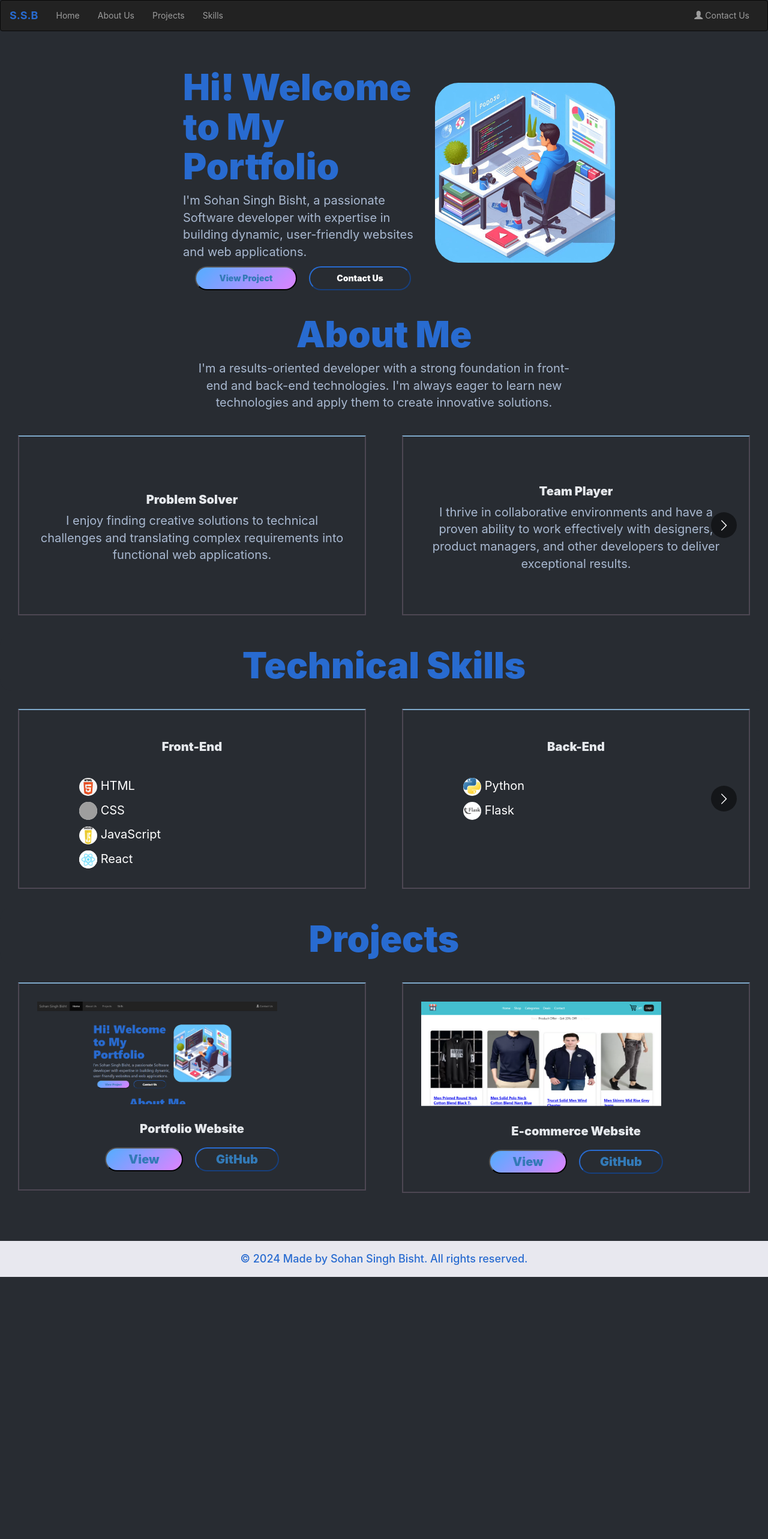
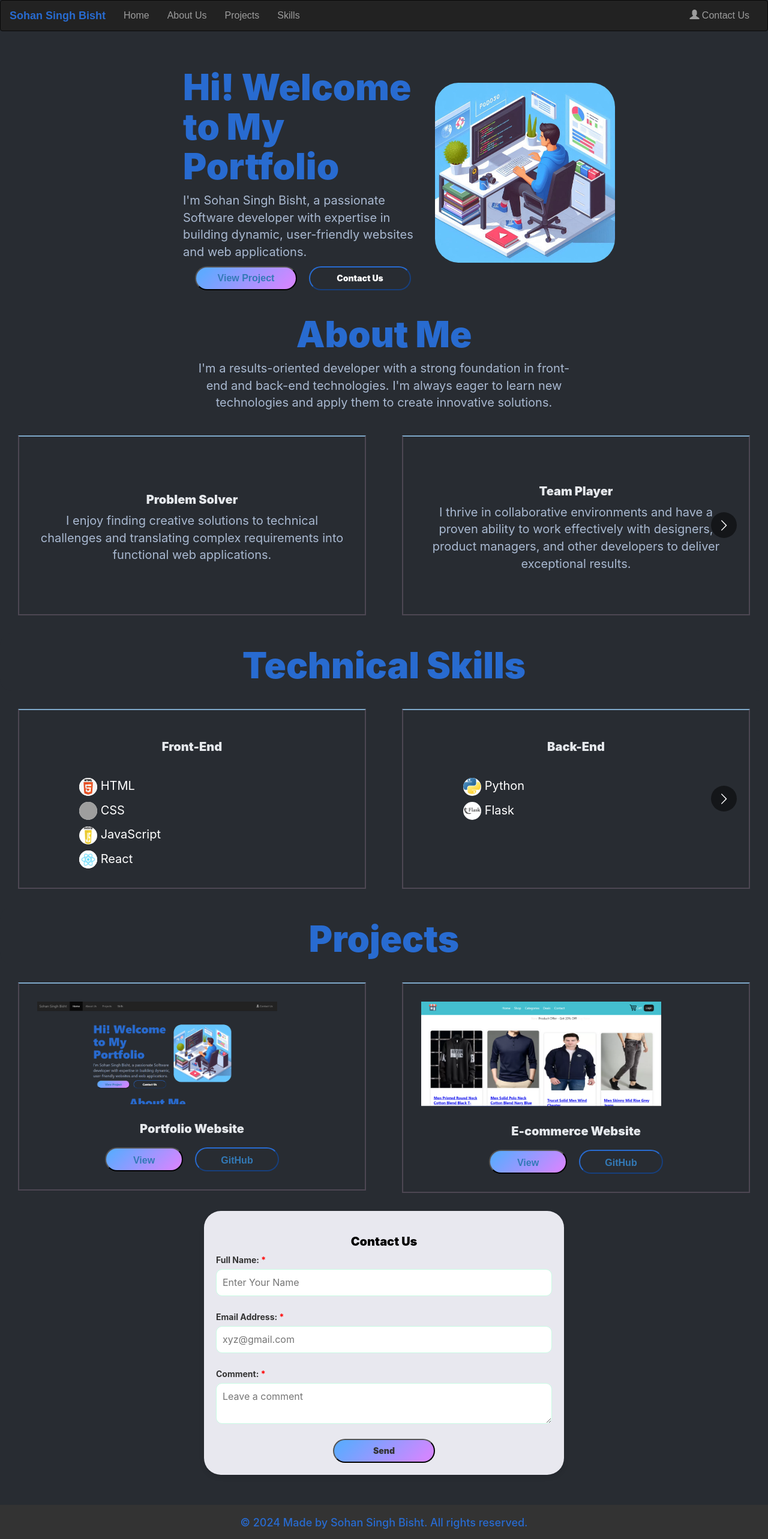
Before and after one commit to sohan418/portfolio_website, a React (Create React App) app: page / in a window 1280 px wide. Shown: the top 2566 px of the page at 60% size. Before the commit the page ends 2129 px from the top, so only its background shows below. Built offline with nearby package versions, Linux system fonts and the light colour scheme; grey boxes are pictures that could not be loaded.

Commit message:
changes in contract page

```diff
--- a/src/App.css
+++ b/src/App.css
@@ -8,6 +8,11 @@ body{
 }
 .main-container{
 margin-bottom: 50px;
+
+}
+a {
+  font-family: fantasy;
+  font-size: 16px;
 }
 .top-nav-container{
  display: flex;
--- a/src/App.js
+++ b/src/App.js
@@ -6,7 +6,6 @@ import Navbar from "./components/Navbar/Navbar";
 import Footer from "./parts/Footer/Footer";
 import { BrowserRouter as Router } from 'react-router-dom';
 import AppRoutes from "./route/AppRoutes";
-import Home from "./pages/Home/Home";
 
 function App() {
 
--- a/src/components/ContactUs/ContactUs.css
+++ b/src/components/ContactUs/ContactUs.css
@@ -24,6 +24,10 @@ form {
     display: flex;
     flex-direction: column;
 }
+.contract-main-container{
+    /* background-image: linear-gradient(to right, rgb(52, 52, 52) , rgb(36, 36, 21)); */
+    background-size: cover;
+}
 
 
 input, textarea {
--- a/src/components/ContactUs/ContactUs.js
+++ b/src/components/ContactUs/ContactUs.js
@@ -60,7 +60,7 @@ const ContactUs = () => {
     };
 
     return (
-        <div className="main-container">
+        <div className="contract-main-container">
         <div className="contact-container">
             <div className="contact-top-heading">
                 <h2 style={{ color: "black" }}>Contact Us</h2>
--- a/src/components/Navbar/Navbar.css
+++ b/src/components/Navbar/Navbar.css
@@ -1,14 +1,26 @@
 .navbar-header a{
     color: #286bd0 !important;
     font-weight: 700;
+    z-index: 1000;
   }
   .navbar-sticky {
     position: -webkit-sticky; /* For Safari */
     position: sticky;
     top: 0;
-    z-index: 1000; /* Ensure the navbar stays on top of other elements */
+    z-index: 10000; /* Ensure the navbar stays on top of other elements */
   }
   .navbar-hidden {
     transform: translateY(-100%);
     transition: transform 0.3s ease-in-out;
   }
+  .navbar-toggle .close-icon {
+    font-size: 18px;
+    color: #fff;
+    z-index: 1000;
+  }
+
+  .navbar-inverse .navbar-nav>li>a:hover {
+    color: #fff;
+    background-color: transparent;
+    border-bottom: 1px solid #22c151;
+}
--- a/src/components/Navbar/Navbar.js
+++ b/src/components/Navbar/Navbar.js
@@ -1,53 +1,52 @@
-import React, { useEffect, useState } from "react";
+import React, { useState } from "react";
 import './Navbar.css'; // Import the CSS file
 import { Link } from 'react-router-dom';
+
 const Navbar = () => {
-  const [isSticky, setIsSticky] = useState(false);
-  const [lastScrollY, setLastScrollY] = useState(0);
+  const [isMenuOpen, setIsMenuOpen] = useState(false); // Track menu toggle state
 
-  const handleScroll = () => {
-    const currentScrollY = window.scrollY;
-
-    if (currentScrollY > lastScrollY) {
-      // Scrolling down
-      setIsSticky(true);
-    } else {
-      // Scrolling up
-      setIsSticky(false);
-    }
-
-    setLastScrollY(currentScrollY);
+  // Function to toggle the menu state
+  const toggleMenu = () => {
+    setIsMenuOpen(!isMenuOpen);
   };
 
-  useEffect(() => {
-    window.addEventListener("scroll", handleScroll);
-
-    return () => {
-      window.removeEventListener("scroll", handleScroll);
-    };
-  }, [lastScrollY]);
+  // Function to close the menu when a link is clicked
+  const closeMenu = () => {
+    setIsMenuOpen(false);
+  };
 
   return (
-    <nav className={`navbar navbar-inverse navbar-sticky ${isSticky ? 'navbar-hidden' : ''}`}>
+    <nav className={`navbar navbar-inverse navbar-sticky`}>
       <div className="container-fluid">
         <div className="navbar-header">
-          <button type="button" className="navbar-toggle" data-toggle="collapse" data-target="#myNavbar">
-            <span className="icon-bar"></span>
-            <span className="icon-bar"></span>
-            <span className="icon-bar"></span>
+          <button
+            type="button"
+            className="navbar-toggle"
+            onClick={toggleMenu}
+          >
+            {isMenuOpen ? (
+              <span className="close-icon">✖</span> // Close icon
+            ) : (
+              <>
+                <span className="icon-bar"></span>
+                <span className="icon-bar"></span>
+                <span className="icon-bar"></span>
+              </>
+            )}
           </button>
-          <a className="navbar-brand" href="#">S.S.B</a>
+          <a className="navbar-brand" href="#">Sohan Singh Bisht</a>
         </div>
-        <div className="collapse navbar-collapse" id="myNavbar">
+        <div className={`collapse navbar-collapse ${isMenuOpen ? 'in' : ''}`} id="myNavbar">
           <ul className="nav navbar-nav">
-          <li> <Link to="/" className="active"> Home</Link></li>
-            <li><a href="#aboutus">About Us</a></li>
-            <li><a href="#project">Projects</a></li>
-            <li><a href="#skill">Skills</a></li>
+            <li><Link to="/" className="active" onClick={closeMenu}>Home</Link></li>
+            <li><a href="#aboutus" onClick={closeMenu}>About Us</a></li>
+            <li><a href="#project" onClick={closeMenu}>Projects</a></li>
+            <li><a href="#skill" onClick={closeMenu}>Skills</a></li>
           </ul>
           <ul className="nav navbar-nav navbar-right">
             <li>
-            <Link to="/contact"><span className="glyphicon glyphicon-user"></span> Contact Us</Link></li>
+              <Link to="/contact" onClick={closeMenu}><span className="glyphicon glyphicon-user"></span> Contact Us</Link>
+            </li>
           </ul>
         </div>
       </div>
--- a/src/pages/Home/Home.js
+++ b/src/pages/Home/Home.js
@@ -3,6 +3,7 @@
 import React from "react";
 import Carousel from "react-multi-carousel";
 import "react-multi-carousel/lib/styles.css";
+import ContactUs from "../../components/ContactUs/ContactUs";
 
 const Home = () => {
   const responsive = {
@@ -235,7 +236,7 @@ const Home = () => {
           </div>
         </div>
       </Carousel>
-
+      <ContactUs/>
     </div>
   );
 };
--- a/src/parts/Footer/Footer.css
+++ b/src/parts/Footer/Footer.css
@@ -4,11 +4,10 @@
     justify-content: center;
     align-items: center;
     color:white;
-    background-color: rgb(232,232,239);
+    background-color: #333;
     height: 60px;
     font-weight: 700;
     color: #286bd0 !important;
-
     bottom: 0;
     width: 100%;
     z-index: 10000;
```
